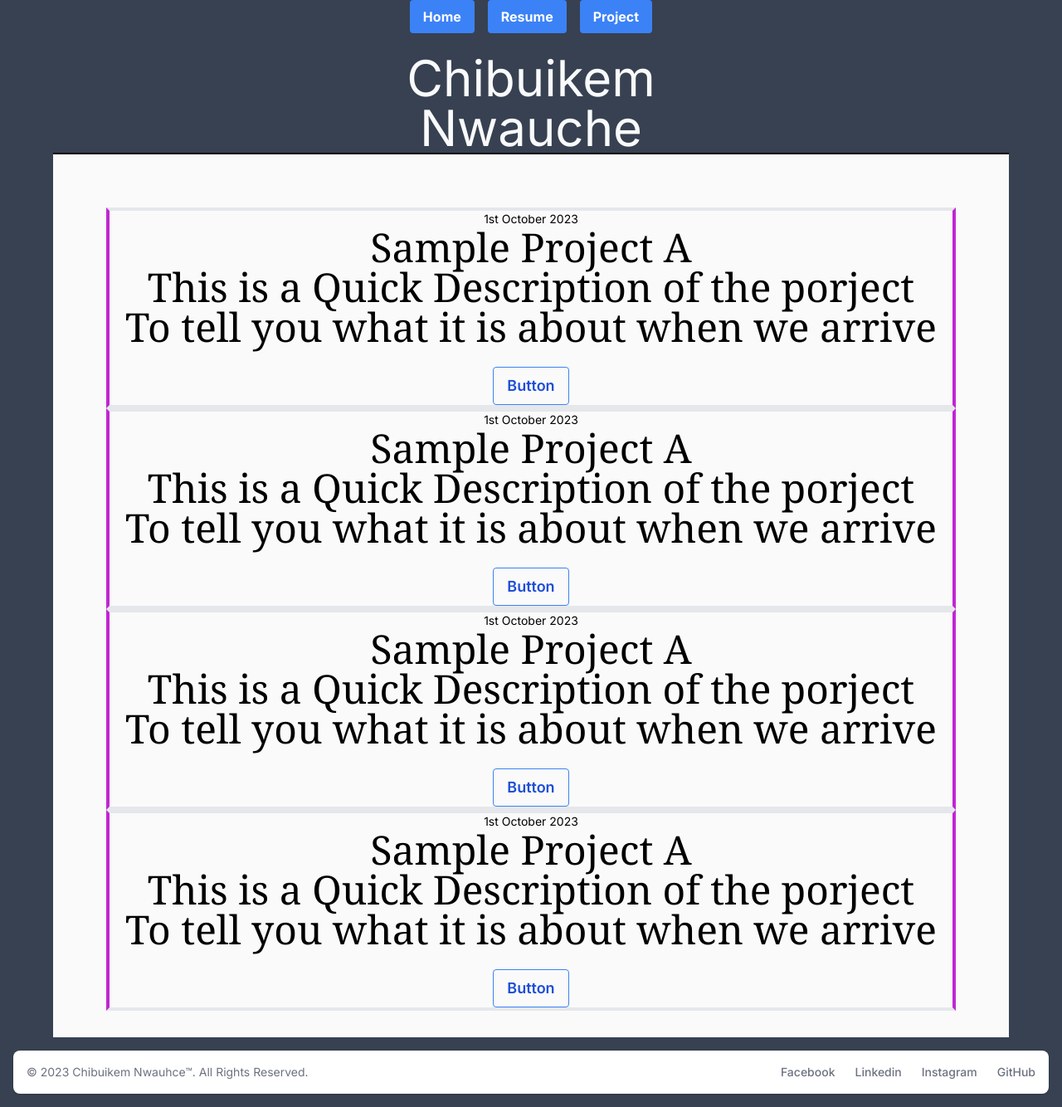
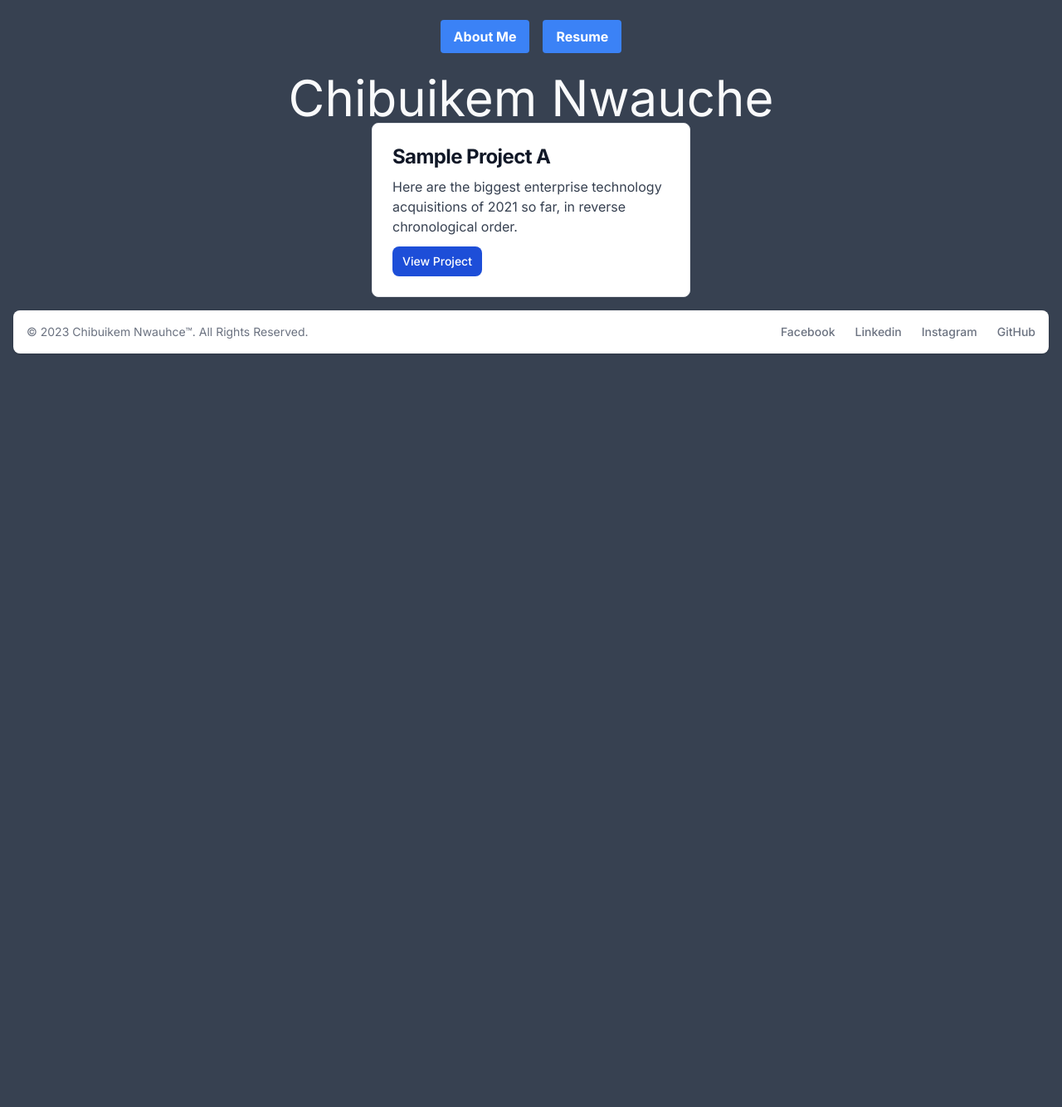
Before and after one commit to BobBrian/bryannwauchedotcom, a Next.js app: page / in a window 1280 px wide. Shown: the whole page at 83% size. After the commit the page ends 800 px from the top, so only its background shows below. Built offline with nearby package versions, Linux system fonts and the light colour scheme.

Commit message:
Center Object

```diff
--- a/app/page.tsx
+++ b/app/page.tsx
@@ -4,7 +4,7 @@ export default function Home() {
   return (
     <main className="">
       <div className="intro">
-				<h1 className="text-gray-50 text-6xl text-center mt-6">Chibuikem <br/> Nwauche</h1>
+				<h1 className="text-gray-50 text-6xl text-center mt-6">Chibuikem Nwauche</h1>
 			</div>
       <Post/>
     </main>
--- a/app/project/page.tsx
+++ /dev/null
@@ -1,14 +0,0 @@
-import React from 'react'
-//10-2-2023 Remove Page
-
-export default  function Project() {
-  return (
-    <main className="">
-        <div>Project Page</div>
-        <div>Project List</div>
-        <div>
-
-        </div>
-    </main>
-  )
-}
--- a/components/footer.tsx
+++ b/components/footer.tsx
@@ -4,7 +4,7 @@ export default function Footer() {
   return (
     <footer className="bg-white rounded-lg shadow m-4 dark:bg-gray-800">
             <div className="w-full mx-auto max-w-screen-xl p-4 md:flex md:items-center md:justify-between">
-            <span className="text-sm text-gray-500 sm:text-center dark:text-gray-400">© 2023 <a href="https://flowbite.com/" className="hover:underline">Chibuikem Nwauhce™</a>. All Rights Reserved.
+            <span className="text-sm text-gray-500 sm:text-center dark:text-gray-400">© 2023 <a href="https://code.visualstudio.com/" className="hover:underline">Chibuikem Nwauhce™</a>. All Rights Reserved.
             </span>
             <ul className="flex flex-wrap items-center mt-3 text-sm font-medium text-gray-500 dark:text-gray-400 sm:mt-0">
                 <li>
--- a/components/header.tsx
+++ b/components/header.tsx
@@ -1,14 +1,13 @@
 import React from 'react'
 import Link from 'next/link'
-//10-2-2023 Add Padding to the Buttons specifically the top
-//10-2-2023 Remove Project and Change Home to About Me
+
 
 export default function Header() {
   return (
-    <header className="flex space-x-4 justify-center items-center">
+    <header className="flex space-x-4 justify-center items-center pt-6">
         <Link href="/">
           <button className="bg-blue-500 hover:bg-blue-700 text-white font-bold py-2 px-4 rounded">
-               Home
+               About Me
           </button>
         </Link>
 
@@ -17,12 +16,6 @@ export default function Header() {
              Resume
         </button>
         </Link>
-
-        <Link href="/project">
-        <button className="bg-blue-500 hover:bg-blue-700 text-white font-bold py-2 px-4 rounded">
-             Project
-        </button>
-        </Link>
     </header>
   )
 }
--- a/components/post.tsx
+++ b/components/post.tsx
@@ -1,60 +1,34 @@
 import React from 'react'
+//bg-white border border-gray-200 rounded-lg
+//mx-auto w-[calc(100%-2rem)] max-w-6xl z-2 pt-16 pr-7 pb-8 pl-7
+{/* <div className=" border-4">
+        <div>
+          <p className="block text-sm relative "> 1st October 2023</p>
+          <h2 className="text-2xl font-serif">Sample Project A</h2>
+          <p className="text-2xl font-serif">Quick Description of the Project<br/></p>
+        </div>
+        <button className=" ">
+           View Project
+          </button>
+</div> */}
+//This is a Medium Screen
 
 export default function Post() {
   return (
     // Main Body + className=""
-    <div className="bg-zinc-50 relative mx-auto w-[calc(100%-4rem)] max-w-6xl z-2 pt-16 pr-16 pb-8 pl-16 border-t-2 border-solid border-black text-center">
+    <div className="sm:w-32 md:w-full lg:w-full ">
       {/* Main Post */}
-
-      <div className="border-4 border-x-fuchsia-600 ">
-        <div>
-          <p className="block text-sm relative "> 1st October 2023</p>
-          <h2 className="text-5xl font-serif">Sample Project A</h2>
-          <p className="text-5xl font-serif">This is a Quick Description of the porject <br/>
-           To tell you what it is about when we arrive</p>
+        <div className="flex justify-center items-center">
+          <div className="max-w-sm p-6 bg-white border border-gray-200 rounded-lg ">
+          <a href="#">
+            <h5 className="mb-2 text-2xl font-bold tracking-tight text-gray-900 ">Sample Project A</h5>
+          </a>
+          <p className="mb-3 font-normal text-gray-700 dark:text-gray-400">Here are the biggest enterprise technology acquisitions of 2021 so far, in reverse chronological order.</p>
+          <a href="#" className="inline-flex items-center px-3 py-2 text-sm font-medium text-center text-white bg-blue-700 rounded-lg hover:bg-blue-800 focus:ring-4 focus:outline-none focus:ring-blue-300 dark:bg-blue-600 dark:hover:bg-blue-700 dark:focus:ring-blue-800">
+            View Project
+          </a>
+          </div>
         </div>
-        <button className=" mt-6 bg-transparent text-lg hover:bg-blue-500 text-blue-700 font-semibold hover:text-white py-2 px-4 border border-blue-500 hover:border-transparent rounded">
-            Button
-          </button>
-      </div>
-
-      <div className="border-4 border-x-fuchsia-600">
-        <div>
-          <p className="block text-sm relative "> 1st October 2023</p>
-          <h2 className="text-5xl font-serif">Sample Project A</h2>
-          <p className="text-5xl font-serif">This is a Quick Description of the porject <br/>
-           To tell you what it is about when we arrive</p>
-        </div>
-        <button className=" mt-6 bg-transparent text-lg hover:bg-blue-500 text-blue-700 font-semibold hover:text-white py-2 px-4 border border-blue-500 hover:border-transparent rounded">
-            Button
-          </button>
-      </div>
-
-      <div className="border-4 border-x-fuchsia-600">
-        <div>
-          <p className="block text-sm relative "> 1st October 2023</p>
-          <h2 className="text-5xl font-serif">Sample Project A</h2>
-          <p className="text-5xl font-serif">This is a Quick Description of the porject <br/>
-           To tell you what it is about when we arrive</p>
-        </div>
-        <button className=" mt-6 bg-transparent text-lg hover:bg-blue-500 text-blue-700 font-semibold hover:text-white py-2 px-4 border border-blue-500 hover:border-transparent rounded">
-            Button
-          </button>
-      </div>
-
-
-      <div className="border-4 border-x-fuchsia-600">
-        <div>
-          <p className="block text-sm relative"> 1st October 2023</p>
-          <h2 className="text-5xl font-serif">Sample Project A</h2>
-          <p className="text-5xl font-serif">This is a Quick Description of the porject <br/>
-           To tell you what it is about when we arrive</p>
-        </div>
-        <button className=" mt-6 bg-transparent text-lg hover:bg-blue-500 text-blue-700 font-semibold hover:text-white py-2 px-4 border border-blue-500 hover:border-transparent rounded">
-            Button
-          </button>
-      </div>
-
 
     </div>
   )
```
